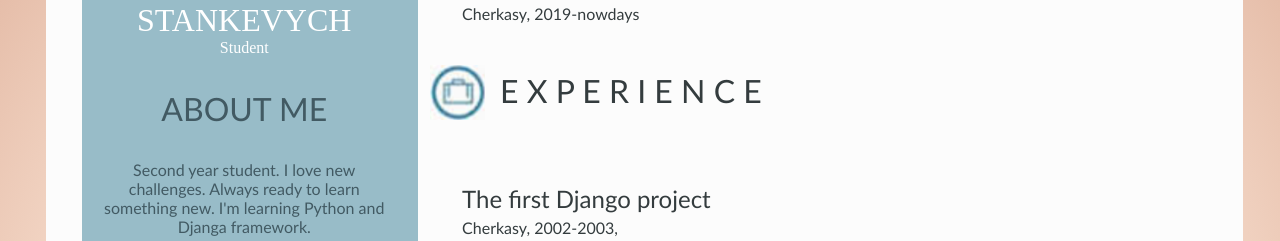
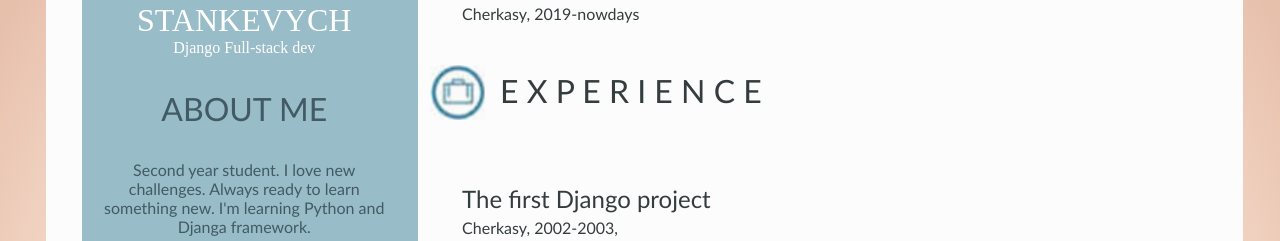
Before and after one commit to OleStan/Djanga_CV, a Django app: page / in a window 1280 px wide. Shown: the part 481-722 px from the top of the page. Run offline with Django 3.2, Linux system fonts and the light colour scheme; parts of the project's set-up code (start-up, migrations or seed data) failed here and were passed over.

Commit message:
Update index.html

```diff
--- a/djangoProject222/templates/index.html
+++ b/djangoProject222/templates/index.html
@@ -23,7 +23,7 @@
       <div class="naming">
         <p id="name">OLES</p>
         <p id="surname">STANKEVYCH</p>
-        <p id="profesion">Student</p>
+        <p id="profesion">Django Full-stack dev</p>
       </div>
 
       <div class="about">
```
